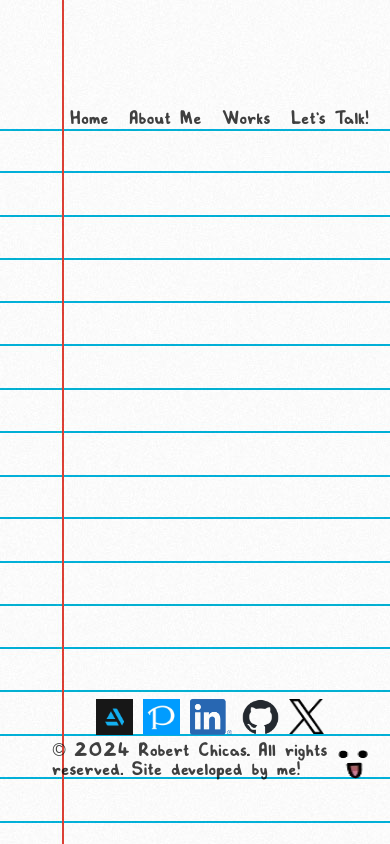
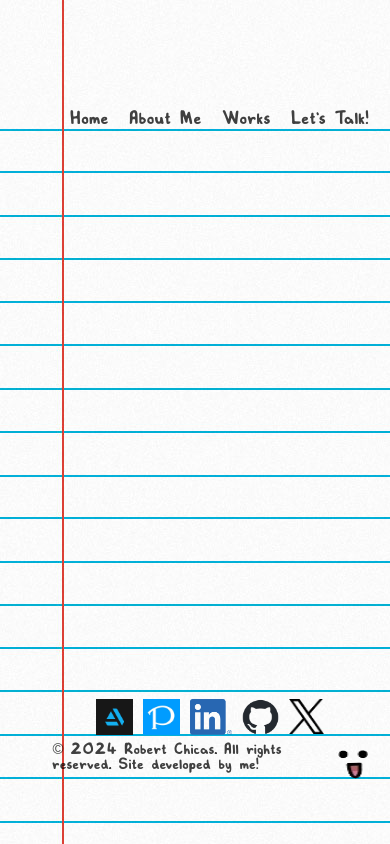
Before and after one commit to ibekeybored/portfolio-website, a plain HTML site: page index.html in a window 390 px wide. Drawn offline with Linux system fonts and the light colour scheme.

Commit message:
Update styles.css

```diff
--- a/styles.css
+++ b/styles.css
@@ -93,4 +93,9 @@ footer {
     footer {
         margin-left: 15px;
     }
+
+    #footer-text p {
+        width: 280px;
+        font-size: 15px;
+    }
 }
```
